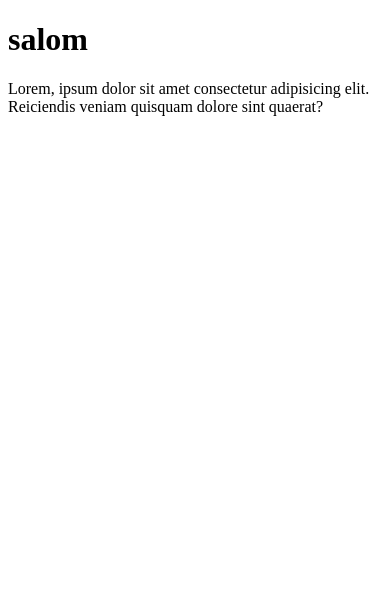
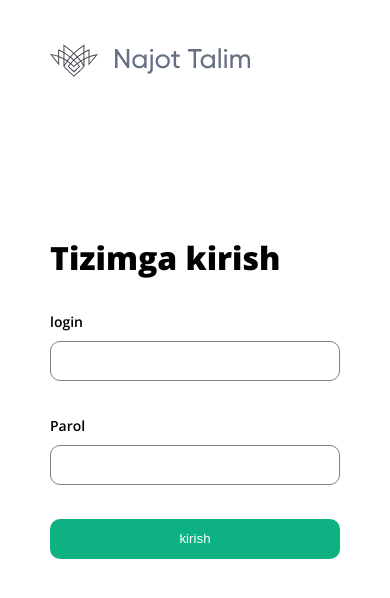
Before and after one commit to rashidbekrasuljonov83-cloud/login-responsive10, a plain HTML site: page index.html in a window 390 px wide. Drawn offline with nearby package versions, Linux system fonts and the light colour scheme.

Commit message:
login-responsive editor

```diff
--- a/css/main.css
+++ b/css/main.css
@@ -1,5 +1,80 @@
+@import url("https://fonts.googleapis.com/css2?family=Open+Sans:wght@100;200;300;400;500;600;800&display=swap");
+
 * {
   padding: 0;
   margin: 0;
   box-sizing: border-box;
 }
+html {
+  height: 100%;
+}
+body {
+  display: flex;
+  height: 100%;
+  font-family: "Open Sans", sans-serif;
+}
+.logo-img {
+  width: 50%;
+  background-image: url("../img/Image+Blur.png");
+  background-repeat: no-repeat;
+  background-size: cover;
+  background-position: center;
+}
+.logo-form {
+  width: 50%;
+  padding: 60px 100px;
+}
+.svg {
+  margin-bottom: 150px;
+}
+form {
+  width: 100%;
+  max-width: 400px;
+}
+.input {
+  outline: none;
+}
+h1 {
+  margin-bottom: 32px;
+}
+label {
+  display: block;
+  margin-bottom: 34px;
+  width: 100%;
+}
+input {
+  width: 100%;
+  height: 40px;
+  border-radius: 10px;
+  border: 1px solid grey;
+  padding: 5px 10px;
+}
+p {
+  font-weight: 600;
+  font-size: 14px;
+  line-height: 22px;
+  margin-bottom: 8px;
+}
+button {
+  width: 100%;
+  border: none;
+  background-color: #0eb182;
+  color: white;
+  padding-top: 8px;
+  padding-bottom: 8px;
+  line-height: 24px;
+  border-radius: 10px;
+}
+@media (max-width: 800px) {
+  .logo-form {
+    padding: 40px 50px;
+  }
+}
+@media (max-width: 600px) {
+  .logo-img {
+    display: none;
+  }
+  .logo-form {
+    width: 100%;
+  }
+}
--- a/index.html
+++ b/index.html
@@ -3,13 +3,29 @@
   <head>
     <meta charset="UTF-8" />
     <meta name="viewport" content="width=device-width, initial-scale=1.0" />
+    <link rel="stylesheet" href="./css/main.css" />
     <title>4-dars</title>
   </head>
   <body>
-    <h1>salom</h1>
-    <p>
-      Lorem, ipsum dolor sit amet consectetur adipisicing elit. Reiciendis
-      veniam quisquam dolore sint quaerat?
-    </p>
+    <div class="logo-img">
+      <img src="./" alt="" />
+    </div>
+    <div class="logo-form">
+      <img class="svg" src="./img/SVG.svg" alt="najot-ta'lim" />
+      <div>
+        <h1>Tizimga kirish</h1>
+        <form>
+          <label>
+            <p>login</p>
+            <input type="text" />
+          </label>
+          <label>
+            <p>Parol</p>
+            <input type="password" />
+          </label>
+          <button>kirish</button>
+        </form>
+      </div>
+    </div>
   </body>
 </html>
```
Also changed, not shown: img/Image+Blur.png (added), img/SVG.svg (added).
